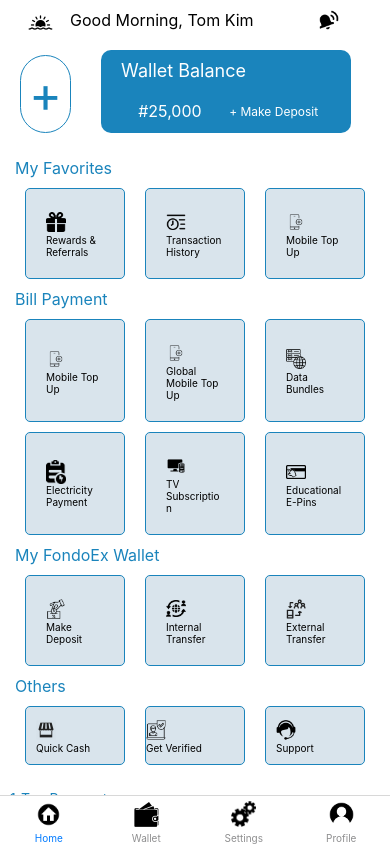
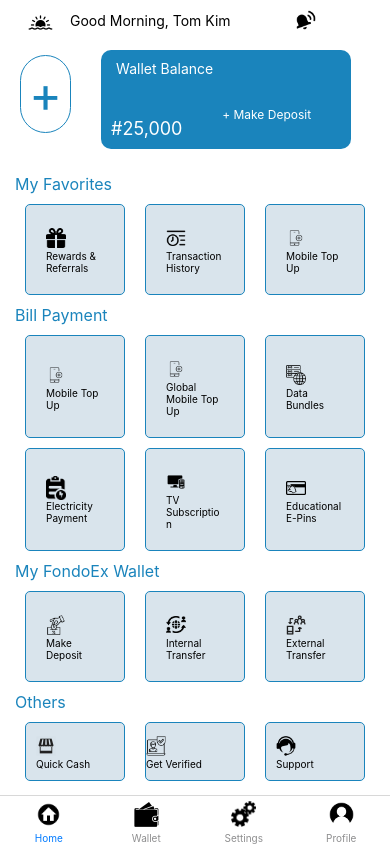
Before and after one commit to BusybrainDotNet/fondoEx-Mobile, a React Native app: screen /MemberHome in a window 390 px wide. Built offline with nearby package versions, Linux system fonts and the light colour scheme.

Commit message:
HomePageRedesign

```diff
--- a/Members/Home.js
+++ b/Members/Home.js
@@ -38,7 +38,9 @@ function Home({ navigation }) {
     const settingsPageHandler = () => {
         navigation.navigate('Settings');
     }
-
+    const notificationPageHandler = () => {
+        navigation.navigate('Notification');
+    }
 
 
     return (
@@ -46,20 +48,30 @@ function Home({ navigation }) {
         <SafeAreaView style={styles.appContainer}>
 
             <View style={styles.header}>
-            <Image source={require('../assets/images/icons/morning.png')} resizeMode='contain' title="Notify" style={{radius: '50%', maxWidth: 60, maxHeight: 25,}} />
-                <Text style={{color: '#000', fontSize: 16, alignContent: 'center', justifyContent: 'center', }}>Good Morning, {username}</Text>
-                <Image source={require('../assets/images/icons/notification.png')} resizeMode='contain' title="Notify" style={{radius: '50%', maxWidth: 30, maxHeight: 20, marginLeft: 60, }} />
+                <Image source={require('../assets/images/icons/morning.png')} resizeMode='contain' title="Notify" style={{radius: '50%', maxWidth: 60, maxHeight: 25,}} />
+                <Text style={{color: '#000', fontSize: 14, alignContent: 'center', justifyContent: 'center', }}>Good Morning, {username}</Text>
+                <Pressable onPress={notificationPageHandler}>
+                    <Image source={require('../assets/images/icons/notification.png')} resizeMode='contain' title="Notify" style={{radius: '50%', maxWidth: 30, maxHeight: 20, marginLeft: 60, }} />
+                </Pressable>
             </View>
 
             <ScrollView  refreshControl={<RefreshControl/>}>
 
                 <View style={{flexDirection: 'row'}}>
-                    <Text style={styles.addDeposit}>+</Text>
+
+                    <Pressable onPress={depositPageHandler}>
+                        <Text style={styles.addDeposit}>+</Text>
+                    </Pressable>
+
                     <View style={{backgroundColor: '#1a84bc', width: 250, borderRadius: 10, margin: 10, }}>
-                        <Text style={{marginLeft: 10, padding: 10, fontSize: 18, color: '#fff', }}>Wallet Balance </Text>
+                        <Text style={{marginLeft: 5, padding: 10, fontSize: 14, color: '#fff', }}>Wallet Balance </Text>
+
                         <View style={styles.balanceBox}>
-                            <Text style={{padding: 5, fontSize: 16, color: '#fff', }}> {bal} </Text>
-                            <Text style={{marginRight: 20, marginLeft: 10, padding: 8, fontSize: 12, color: '#fff', }}>+ Make Deposit</Text>
+                            <Text style={{padding: 5, fontSize: 18, color: '#fff', }}> {bal} </Text>
+
+                            <Pressable onPress={depositPageHandler}>
+                                <Text style={{marginRight: 20, marginLeft: 15, padding: 15, fontSize: 12, color: '#fff', }}>+ Make Deposit</Text>
+                            </Pressable>
                         </View>
                     </View>
                 </View>
```
Also changed, not shown: Members/Notification.js (added, +77 -0 lines).
